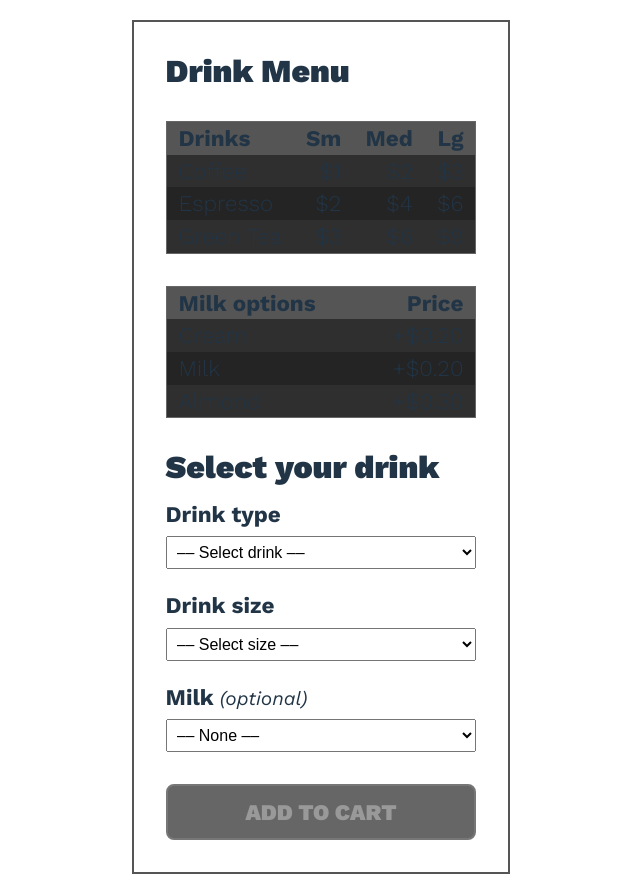
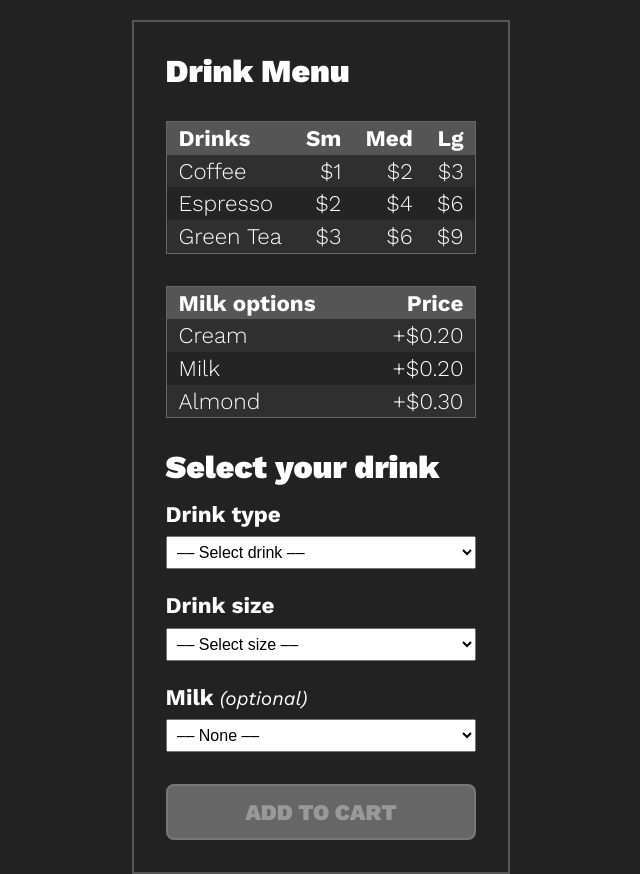
Before and after one commit to joshfitzgerald/brandcycletest, a React (Vite) app: page / in a window 1280 px wide. Shown: the whole page, without its empty margins (319-959 px from the left). Built offline with nearby package versions, Linux system fonts and the light colour scheme.

Commit message:
feat: adds click menu <td>  –> set order <option>

```diff
--- a/src/App.scss
+++ b/src/App.scss
@@ -11,6 +11,7 @@ html {
 
 body {
   font-size: 62.5%;
+  background-color: #222;
 }
 
 #root {
@@ -26,6 +27,7 @@ body {
   text-align: left;
   border: 2px solid #555;
   padding: 0 32px 32px;
+  color: #fff;
 
   h1 {
     font-size: 2rem;
@@ -87,8 +89,15 @@ body {
       padding: 4px 12px;
     }
 
-    tbody tr:nth-child(even) {
-      background-color: #242424;
+    tbody {
+      tr:nth-child(even) {
+        background-color: #242424;
+      }
+
+      td:hover {
+        cursor: pointer;
+        background-color: #234823;
+      }
     }
 
     tbody tr:nth-child(odd) {
--- a/src/App.tsx
+++ b/src/App.tsx
@@ -124,10 +124,10 @@ export function SelectDrinkPage() {
             {/* maps over drinkOptions array to creates a row on the <table> (drink menu) */}
             {drinkOptions.map((drinkOption) => (
               <tr>
-                <td>{drinkOption.name}</td>
-                <td>{drinkOption.prices.small}</td>
-                <td>{drinkOption.prices.medium}</td>
-                <td>{drinkOption.prices.large}</td>
+                <td onClick={() => setSelectedDrink(drinkOption.id)}>{drinkOption.name}</td>
+                <td onClick={() => {setSelectedDrink(drinkOption.id); setSelectedSize('small');}}>{drinkOption.prices.small}</td>
+                <td onClick={() => {setSelectedDrink(drinkOption.id); setSelectedSize('medium');}}>{drinkOption.prices.medium}</td>
+                <td onClick={() => {setSelectedDrink(drinkOption.id); setSelectedSize('large');}}>{drinkOption.prices.large}</td>
               </tr>
             ))}
           </tbody>
@@ -143,7 +143,7 @@ export function SelectDrinkPage() {
           <tbody>
             {/* maps over milkOptions array to creates a row on the <table> (drink menu) */}
             {milkOptions.map((milkOption) => (
-              <tr>
+              <tr onClick={() => setSelectedMilk(milkOption.id)}>
                 <td>{milkOption.name}</td>
                 <td>{milkOption.price}</td>
               </tr>
```
